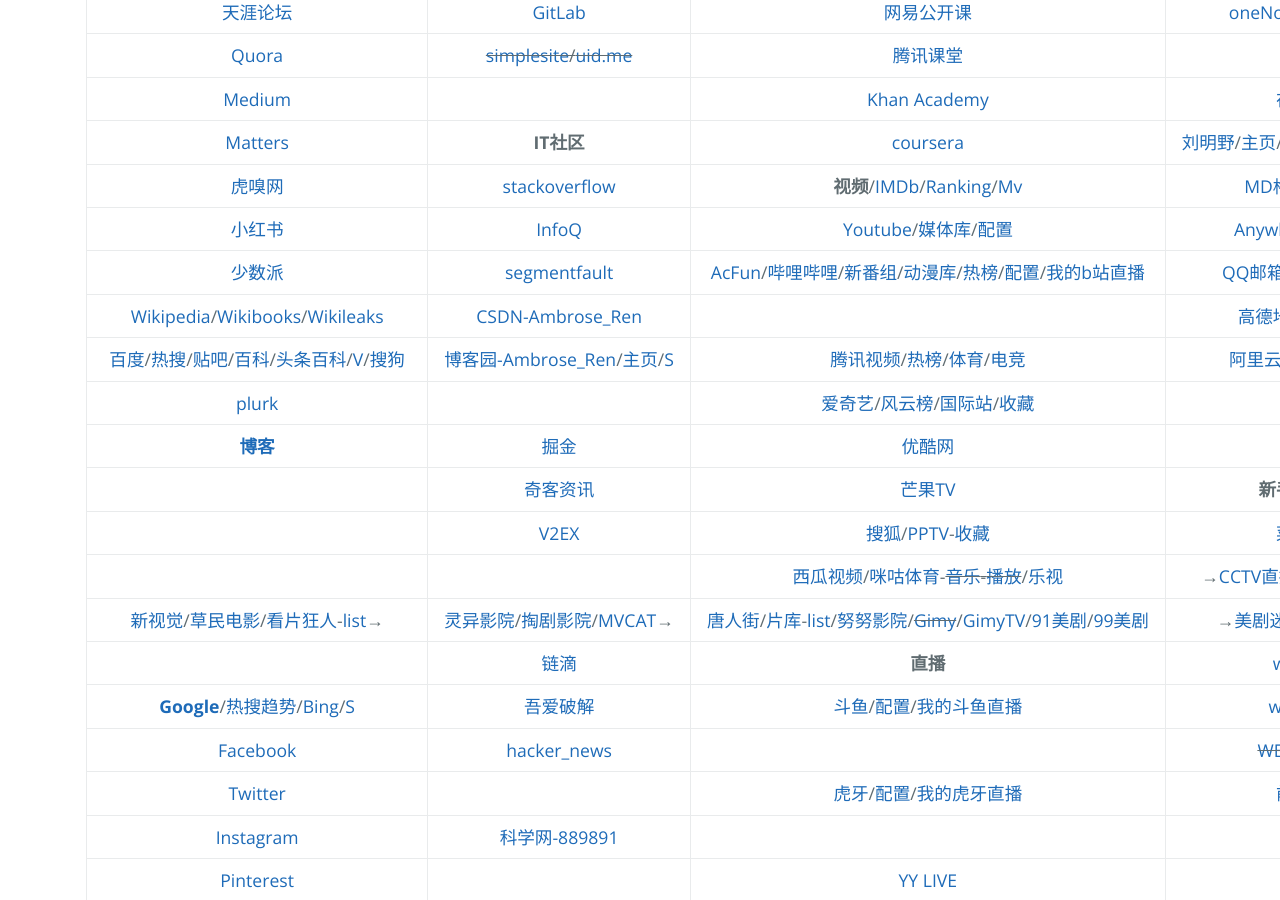
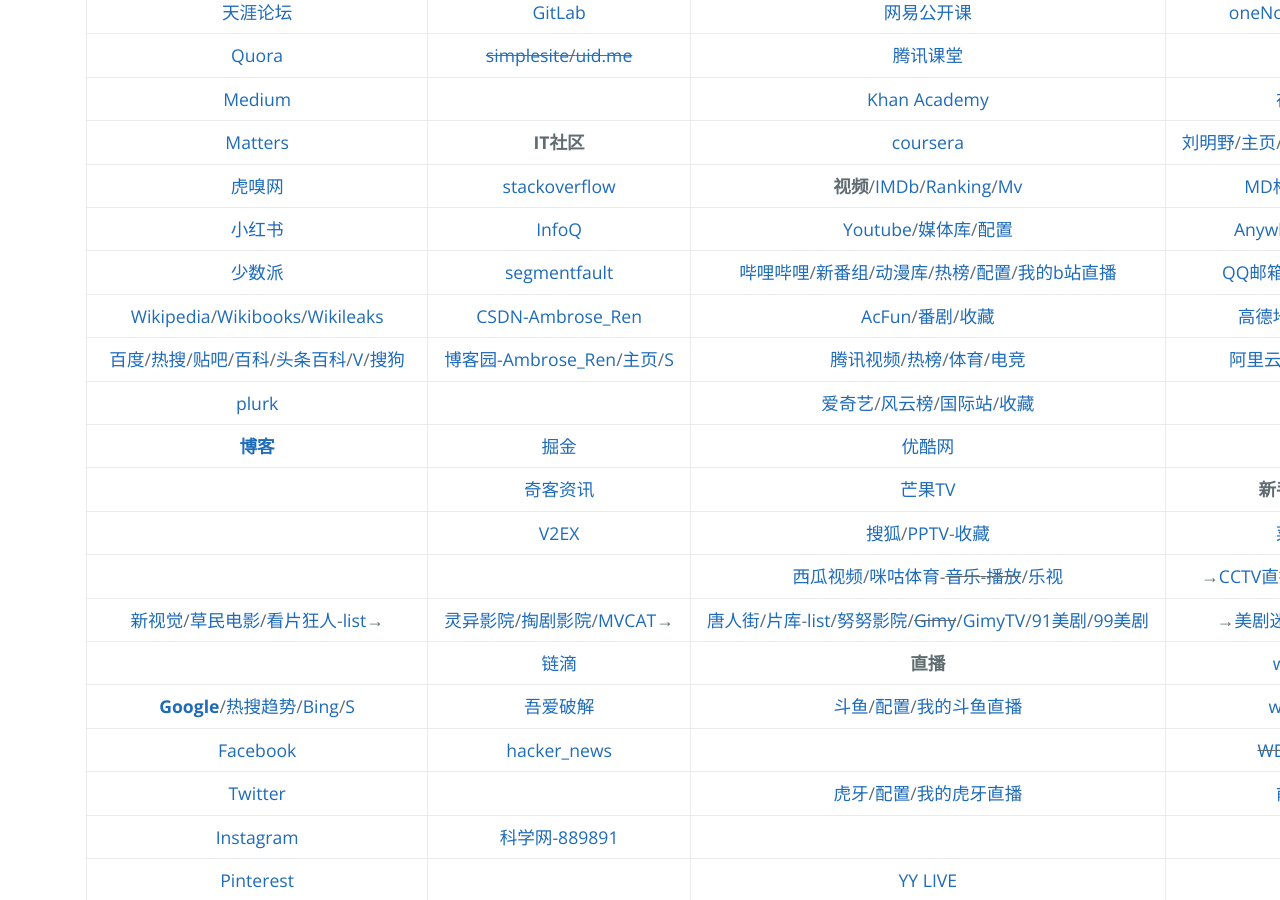
Before and after one commit to AmbroseRen/test, a Jekyll site: the page built from navigation.md, in a window 1280 px wide and 900 px high, scrolled down 620 px. Built offline with Jekyll 4.4.1, drawn with Linux system fonts in a browser that asks for light colours; our own code applies the rules of GitHub Pages for plain Markdown files; the repository's description, which GitHub fills in, is left out.

Commit message:
Update navigation.md

```diff
--- a/navigation.md
+++ b/navigation.md
@@ -41,8 +41,8 @@
 | [Matters](https://matters.news/) | __IT社区__ | [coursera](https://www.coursera.org/browse/computer-science) | [刘明野](https://tool.liumingye.cn/)/[主页](https://www.liumingye.cn/)/[PD](https://tool.liumingye.cn/password/)/[WP](https://tool.liumingye.cn/wallpaper/)/[St](Art/Shoot/index.md)/[F](Data/Fodder/index.md)/[IP](https://tool.liumingye.cn/ip/)/[麻将](https://tool.liumingye.cn/majiang/) |
 | [虎嗅网](https://www.huxiu.com/) | [stackoverflow](https://stackoverflow.com/) | __视频__/[IMDb](https://m.imdb.com/)/[Ranking](https://www.boxofficemojo.com/weekly/)/[Mv](Art/Movies/index.md) | [MD格式在线排版](https://md.phodal.com/) |
 | [小红书](https://www.xiaohongshu.com/explore) | [InfoQ](https://www.infoq.cn/) | [Youtube](https://www.youtube.com/)/[媒体库](https://www.youtube.com/feed/library)/[配置](https://studio.youtube.com/video/LupojaPC1wc/livestreaming) | [AnywhereAnything](http://lackar.com/aa/) |
-| [少数派](https://sspai.com/) | [segmentfault](https://segmentfault.com/u/ambroseren/users/following) | [AcFun](https://www.acfun.cn/)/[哔哩哔哩](https://space.bilibili.com/352834482/fans/follow)/[新番组](https://bgm.liumingye.cn/)/[动漫库](Art/Animes/index.md)/[热榜](https://www.bilibili.com/v/popular/rank/all)/[配置](https://link.bilibili.com/p/center/index#/my-room/start-live)/[我的b站直播](https://live.bilibili.com/22653502) | [QQ邮箱](https://mail.qq.com/)/[万年历](https://wannianrili.bmcx.com/)/[12306](https://kyfw.12306.cn/otn/leftTicket/init) |
-| [Wikipedia](https://www.wikipedia.org/)/[Wikibooks](https://www.wikibooks.org/)/[Wikileaks](https://wikileaks.org/What-is-WikiLeaks.html) | [CSDN-Ambrose_Ren](https://blog.csdn.net/Ambrose_Ren) | []() | [高德地图](https://www.amap.com/)/[百度地图](https://map.baidu.com/) |
+| [少数派](https://sspai.com/) | [segmentfault](https://segmentfault.com/u/ambroseren/users/following) | [哔哩哔哩](https://space.bilibili.com/352834482/fans/follow)/[新番组](https://bgm.liumingye.cn/)/[动漫库](Art/Animes/index.md)/[热榜](https://www.bilibili.com/v/popular/rank/all)/[配置](https://link.bilibili.com/p/center/index#/my-room/start-live)/[我的b站直播](https://live.bilibili.com/22653502) | [QQ邮箱](https://mail.qq.com/)/[万年历](https://wannianrili.bmcx.com/)/[12306](https://kyfw.12306.cn/otn/leftTicket/init) |
+| [Wikipedia](https://www.wikipedia.org/)/[Wikibooks](https://www.wikibooks.org/)/[Wikileaks](https://wikileaks.org/What-is-WikiLeaks.html) | [CSDN-Ambrose_Ren](https://blog.csdn.net/Ambrose_Ren) | [AcFun](https://www.acfun.cn/)/[番剧](https://www.acfun.cn/bangumilist)/[收藏](https://www.acfun.cn/member/favourite) | [高德地图](https://www.amap.com/)/[百度地图](https://map.baidu.com/) |
 | [百度](https://www.baidu.com/)/[热搜](https://top.baidu.com/board)/[贴吧](https://tieba.baidu.com/index.html)/[百科](https://baike.baidu.com/usercenter/lemmas#favorites)/[头条百科](https://www.baike.com/)/[V](https://baike.baidu.com/vbaike#gallary)/[搜狗](https://top.sogou.com/) | [博客园-Ambrose_Ren](https://www.cnblogs.com/rensi/)/[主页](https://home.cnblogs.com/u/rensi/)/[S](https://zzk.cnblogs.com/s/blogpost) | [腾讯视频](https://v.qq.com/biu/u/playlist)/[热榜](https://v.qq.com/biu/ranks/?t=hotsearch)/[体育](https://live.qq.com/match)/[电竞](https://egame.qq.com/gamelist) | [阿里云盘](https://www.aliyundrive.com/drive/)/[百度网盘](https://pan.baidu.com/disk/home)/[C](Data/Clouder.md) |
 | [plurk](https://www.plurk.com/AmbroseRenCN) | []() | [爱奇艺](https://www.iqiyi.com/u/fav)/[风云榜](https://www.iqiyi.com/ranks1/home)/[国际站](https://www.iq.com/)/[收藏](https://www.iq.com/personal?type=favorite) | []() |
 | [__博客__](Library/Blog.md) | [掘金](https://juejin.cn/) | [优酷网](https://user.youku.com/page/usc/fav?theme=) | []() |
```
